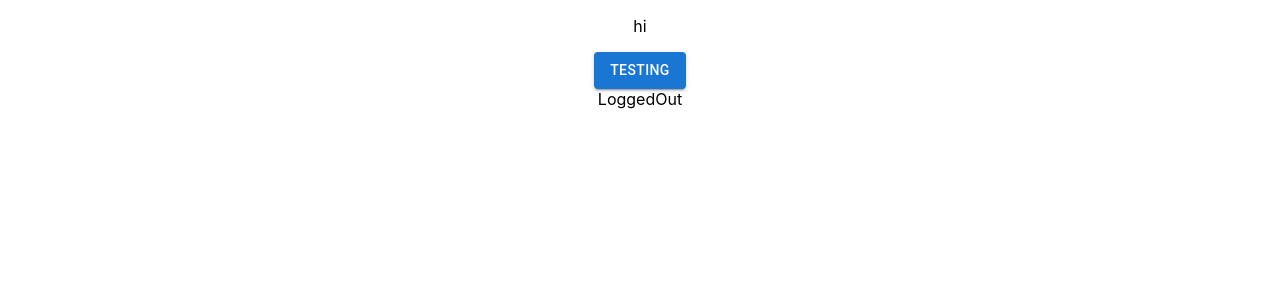
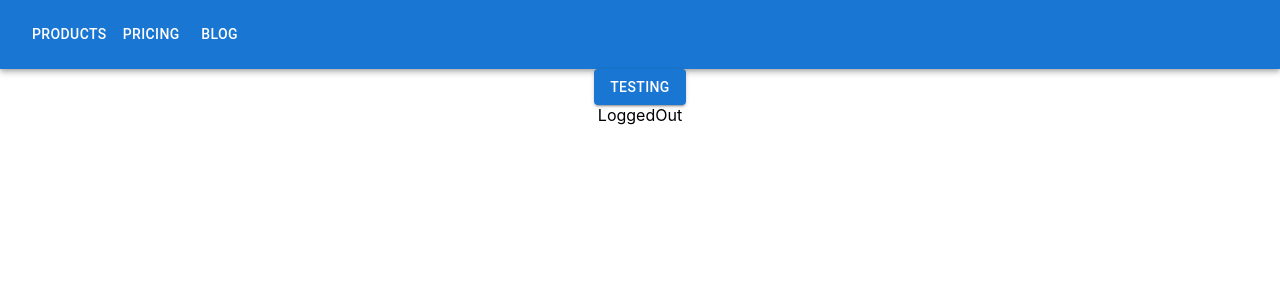
Before and after one commit to Pabloey/VDO, a React (Create React App) app in the folder vdo_django/client/: page / in a window 1280 px wide. Shown: the top 300 px of the page. Built offline with nearby package versions, Linux system fonts and the light colour scheme.

Commit message:
Navbar installed from Material UI

```diff
--- a/vdo_django/client/package.json
+++ b/vdo_django/client/package.json
@@ -5,6 +5,7 @@
   "dependencies": {
     "@emotion/react": "^11.7.1",
     "@emotion/styled": "^11.6.0",
+    "@mui/icons-material": "^5.4.1",
     "@mui/material": "^5.4.1",
     "@testing-library/jest-dom": "^5.16.2",
     "@testing-library/react": "^12.1.2",
--- a/vdo_django/client/src/App.js
+++ b/vdo_django/client/src/App.js
@@ -1,6 +1,7 @@
 import './App.css';
 import { useState } from 'react'
 import Button from '@mui/material/Button'
+import NavBar from './component/NavBar'
 import ReactPlayer from 'react-player'
 import LoggedIn from './component/LoggedIn'
 import LoggedOut from './component/LoggedOut'
@@ -14,18 +15,14 @@
     else setAuth(false)
   }
 
+  const pages = ['page1', 'page2', 'page3', 'page4', 'page5']
+
 
   return (
     <div className="App">
-      <p>hi</p>
+      <NavBar/>
       <Button onClick={() => authButton()} variant="contained">Testing</Button>
-
       {auth ? <LoggedIn /> : <LoggedOut />}
-      <a href="youtube.com" ><div>
-        <ReactPlayer controls='false' url='https://vimeo.com/76979871' playing="true" />
-      </div>
-      </a>
-      <ReactPlayer controls='false' url='https://vimeo.com/76979871' playing="false" />
     </div>
   );
 }
--- a/vdo_django/client/src/component/LoggedIn.jsx
+++ b/vdo_django/client/src/component/LoggedIn.jsx
@@ -1,5 +1,11 @@
 import React from "react";
+import SignIn from "../pages/SignIn";
+import SignUp from "../pages/SignUp";
 
 export default function LoggedIn() {
-  return <div>LoggedIn</div>;
+  return (
+    <div>
+      <SignIn />
+    </div>
+  );
 }
--- /dev/null
+++ b/vdo_django/client/src/component/NavBar.jsx
@@ -0,0 +1,81 @@
+import { useState } from "react";
+import AppBar from "@mui/material/AppBar";
+import Box from "@mui/material/Box";
+import Toolbar from "@mui/material/Toolbar";
+import IconButton from "@mui/material/IconButton";
+import Typography from "@mui/material/Typography";
+import Menu from "@mui/material/Menu";
+import MenuIcon from "@mui/icons-material/Menu";
+import Container from "@mui/material/Container";
+import Button from "@mui/material/Button";
+import MenuItem from "@mui/material/MenuItem";
+
+const pages = ["Products", "Pricing", "Blog"];
+
+const ResponsiveAppBar = () => {
+  const [anchorElNav, setAnchorElNav] = useState(null);
+
+  const handleOpenNavMenu = (event) => {
+    setAnchorElNav(event.currentTarget);
+  };
+
+  const handleCloseNavMenu = () => {
+    setAnchorElNav(null);
+  };
+
+  return (
+    <AppBar position="static">
+      <Container maxWidth="xl">
+        <Toolbar disableGutters>
+          <Box sx={{ flexGrow: 1, display: { xs: "flex", md: "none" } }}>
+            <IconButton
+              size="large"
+              aria-label="account of current user"
+              aria-controls="menu-appbar"
+              aria-haspopup="true"
+              onClick={handleOpenNavMenu}
+              color="inherit"
+            >
+              <MenuIcon />
+            </IconButton>
+            <Menu
+              id="menu-appbar"
+              anchorEl={anchorElNav}
+              anchorOrigin={{
+                vertical: "bottom",
+                horizontal: "left",
+              }}
+              keepMounted
+              transformOrigin={{
+                vertical: "top",
+                horizontal: "left",
+              }}
+              open={Boolean(anchorElNav)}
+              onClose={handleCloseNavMenu}
+              sx={{
+                display: { xs: "block", md: "none" },
+              }}
+            >
+              {pages.map((page) => (
+                <MenuItem key={page} onClick={handleCloseNavMenu}>
+                  <Typography textAlign="center">{page}</Typography>
+                </MenuItem>
+              ))}
+            </Menu>
+          </Box>
+          <Typography variant="h6" noWrap component="div" sx={{ flexGrow: 1, display: { xs: "flex", md: "none" } }}>
+            LOGO
+          </Typography>
+          <Box sx={{ flexGrow: 1, display: { xs: "none", md: "flex" } }}>
+            {pages.map((page) => (
+              <Button key={page} onClick={handleCloseNavMenu} sx={{ my: 2, color: "white", display: "block" }}>
+                {page}
+              </Button>
+            ))}
+          </Box>
+        </Toolbar>
+      </Container>
+    </AppBar>
+  );
+};
+export default ResponsiveAppBar;
--- /dev/null
+++ b/vdo_django/client/src/pages/SignIn.jsx
@@ -0,0 +1,7 @@
+import React from 'react'
+
+export default function SignIn() {
+  return (
+    <div>SignIn</div>
+  )
+}
--- /dev/null
+++ b/vdo_django/client/src/pages/SignUp.jsx
@@ -0,0 +1,7 @@
+import React from 'react'
+
+export default function SignUp() {
+  return (
+    <div>SignUp</div>
+  )
+}
```
Also changed, not shown: 1 other file (tests, documents, lock files or other folders).
